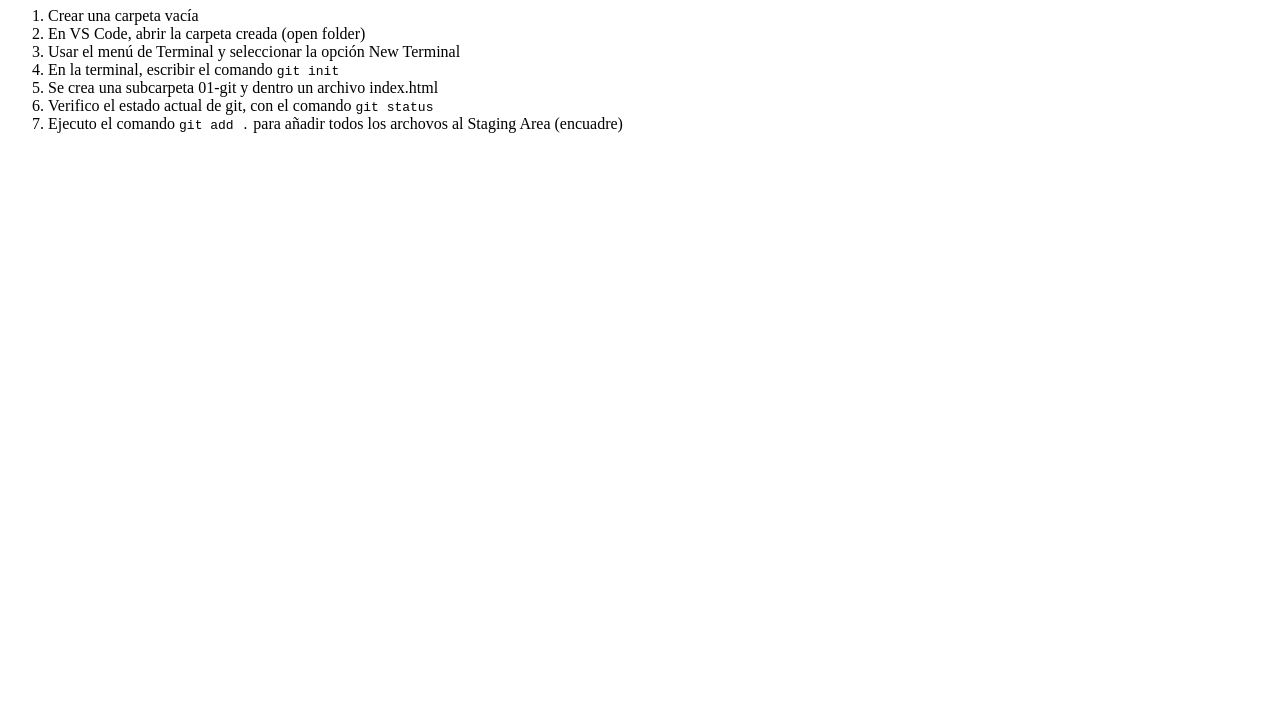
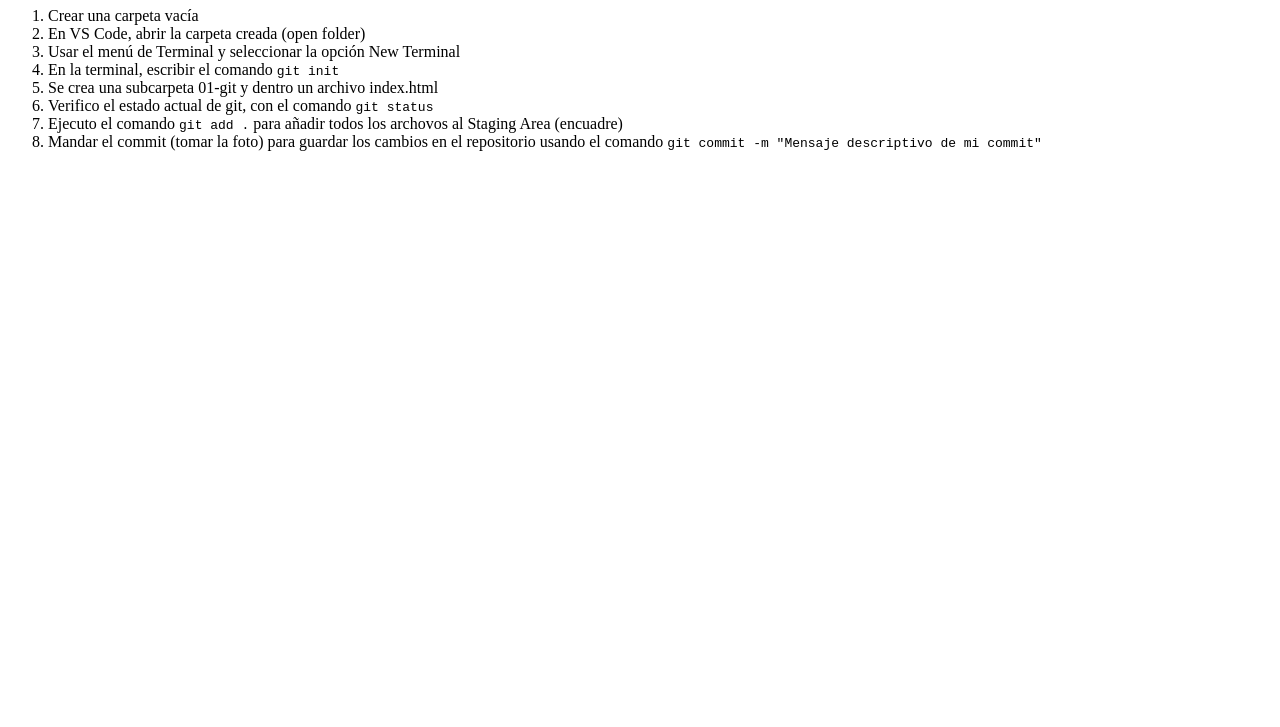
Before and after one commit to Stella-Louise-707/Mi-Primer-Commit, a plain HTML site: page 01-git/index.html in a window 1280 px wide. Shown: the part 73-800 px from the top of the page. Drawn offline with Linux system fonts and the light colour scheme.

Commit message:
Añadi informacion de como mandar el commit

```diff
--- a/01-git/index.html
+++ b/01-git/index.html
@@ -15,6 +15,7 @@
         <li>Se crea una subcarpeta 01-git y dentro un archivo index.html</li>
         <li>Verifico el estado actual de git, con el comando <code>git status</code> </li>
         <li>Ejecuto el comando <code>git add .</code> para añadir todos los archovos al Staging Area (encuadre)</li>
+        <li>Mandar el commit (tomar la foto) para guardar los cambios en el repositorio usando el comando <code>git commit -m "Mensaje descriptivo de mi commit"</code></li>
     </ol>
 </body>
 </html>
```
